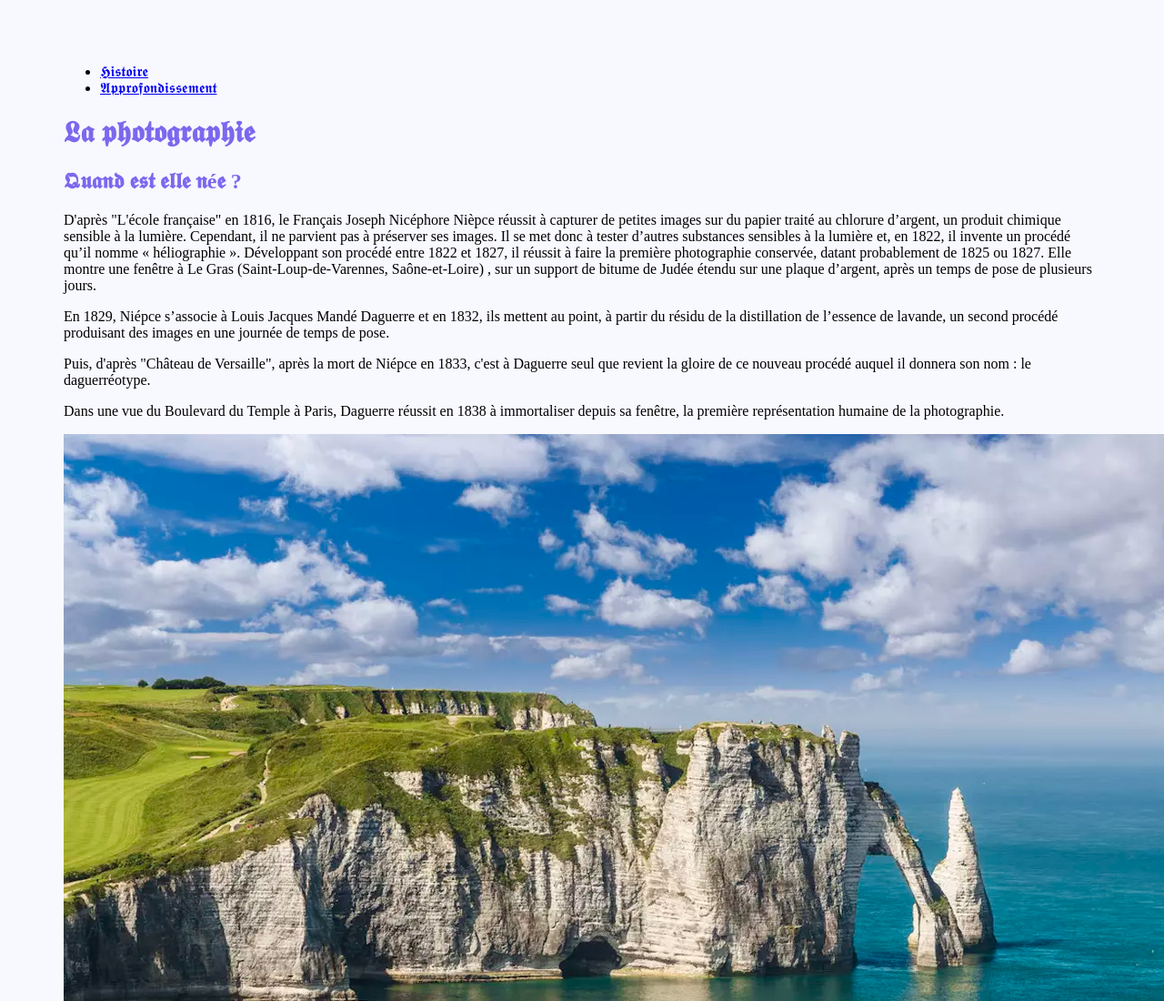
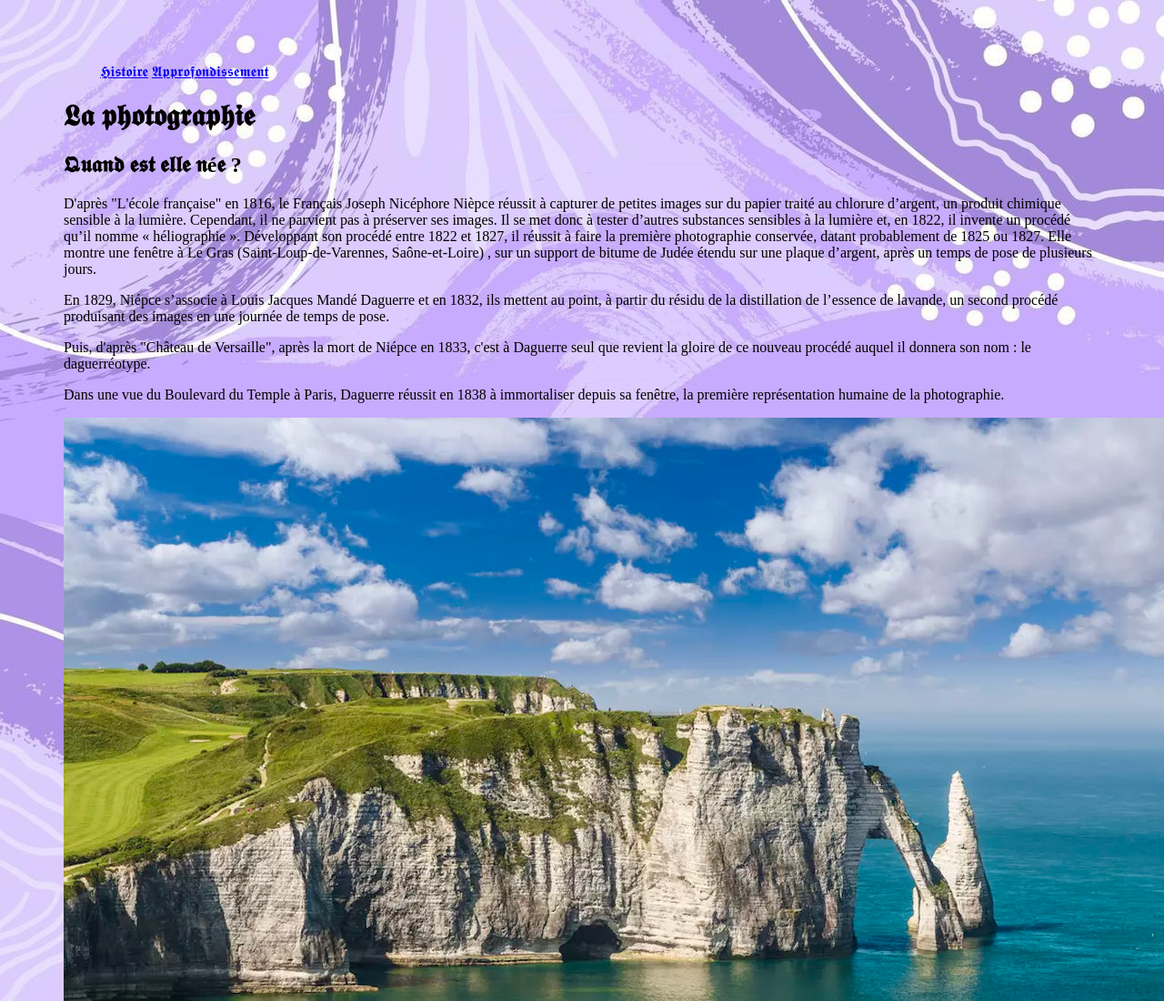
Before and after one commit to lio210/lionnelle, a plain HTML site: page index.html in a window 1280 px wide. Shown: the top 1100 px of the page at 91% size. Drawn offline with Linux system fonts and the light colour scheme.

Commit message:
Update style.css

```diff
--- a/style.css
+++ b/style.css
@@ -1,6 +1,14 @@
-h1{color: mediumslateblue;}
-h2{color: mediumslateblue;}
+h1{color: black;}
+h2{color: black;}
 body{color: black;
 background-color: ghostwhite;
 margin: 70px;}
 button{color: mediumslateblue;}
+
+body{background-image: url("images/pp.jpg");}
+
+li{
+	color: black;
+	display: inline-block;
+
+}
```
